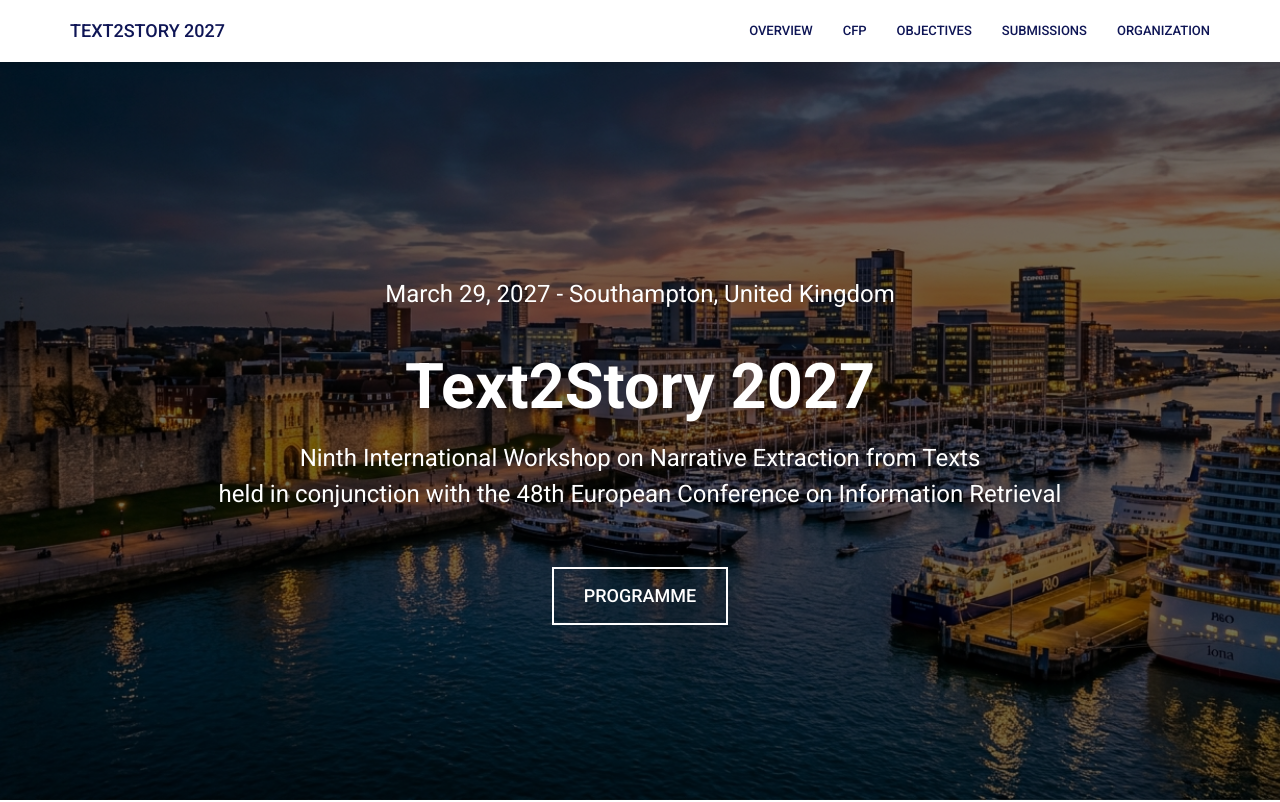
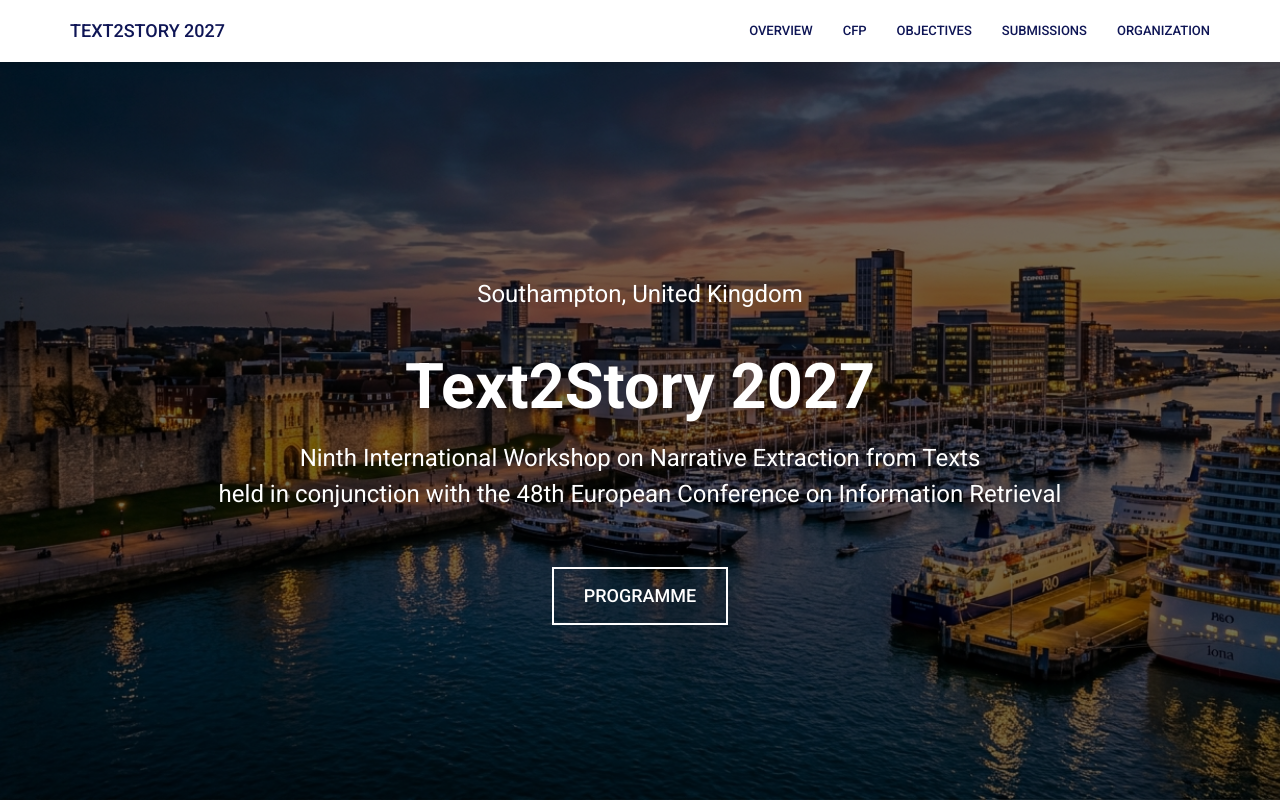
Before and after one commit to LIAAD/text2story27, a plain HTML site: page index.html in a window 1280 px wide. Shown: the top 802 px of the page. Drawn offline with Linux system fonts and the light colour scheme.

Commit message:
date fix

```diff
--- a/index.html
+++ b/index.html
@@ -77,7 +77,7 @@
 
         <div class="jumbotron text-center">
             <div class="content">
-                <div class="event-date">March 29, 2027 - Southampton, United Kingdom</div>
+                <div class="event-date"> Southampton, United Kingdom</div>
                 <h1>Text2Story 2027</h1>
                 <p class="lead">Ninth International Workshop on Narrative Extraction from Texts
                     <br>
```
